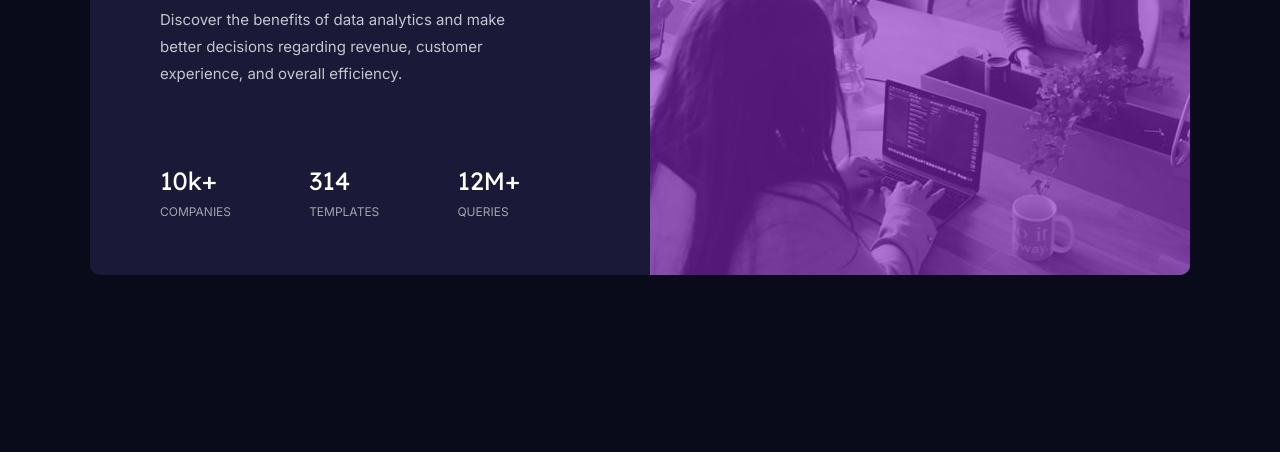
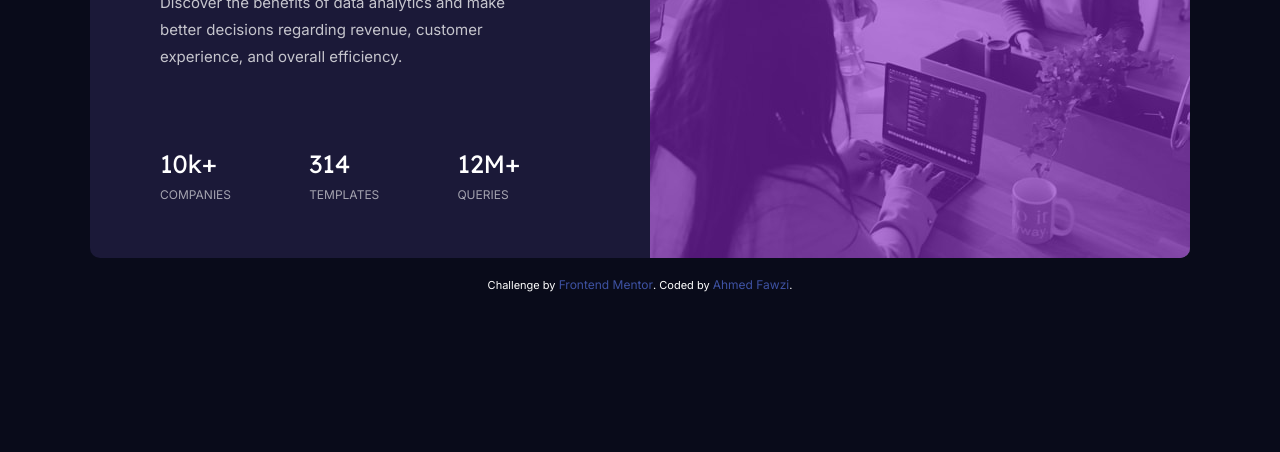
Before and after one commit to AhmedFawzi44/Stats-Preview-Card, a plain HTML site: page index.html in a window 1280 px wide. Shown: the part 348-800 px from the top of the page. Drawn offline with Linux system fonts and the light colour scheme.

Commit message:
Upload The Design

```diff
--- a/css/main.css
+++ b/css/main.css
@@ -35,6 +35,7 @@ body {
     margin-right: auto;
     padding-left: 50px;
     padding-right: 50px;
+    flex-direction: column;
     /* position: relative; */
     align-items: center;
     justify-content: center;
@@ -196,3 +197,15 @@ body {
     }
 
 }
+.attribution {
+    font-size: 11px;
+    text-align: center;
+    margin-top: 20px;
+    color: white;
+}
+
+.attribution a {
+    color: #89f7fe;
+    font-size: 12px;
+    text-decoration: none;
+}
--- a/index.html
+++ b/index.html
@@ -57,13 +57,13 @@
         <img src="images/image-header-desktop.jpg">
       </div>
     </div>
+    <div class="attribution">
+      Challenge by <a href="https://www.frontendmentor.io?ref=challenge" target="_blank">Frontend Mentor</a>.
+      Coded by <a href="#">Ahmed Fawzi</a>.
+    </div>
   </div>
 
 
-  <!-- <div class="attribution">
-    Challenge by <a href="https://www.frontendmentor.io?ref=challenge" target="_blank">Frontend Mentor</a>.
-    Coded by <a href="#">Your Name Here</a>.
-  </div> -->
 </body>
 
 </html>
```
